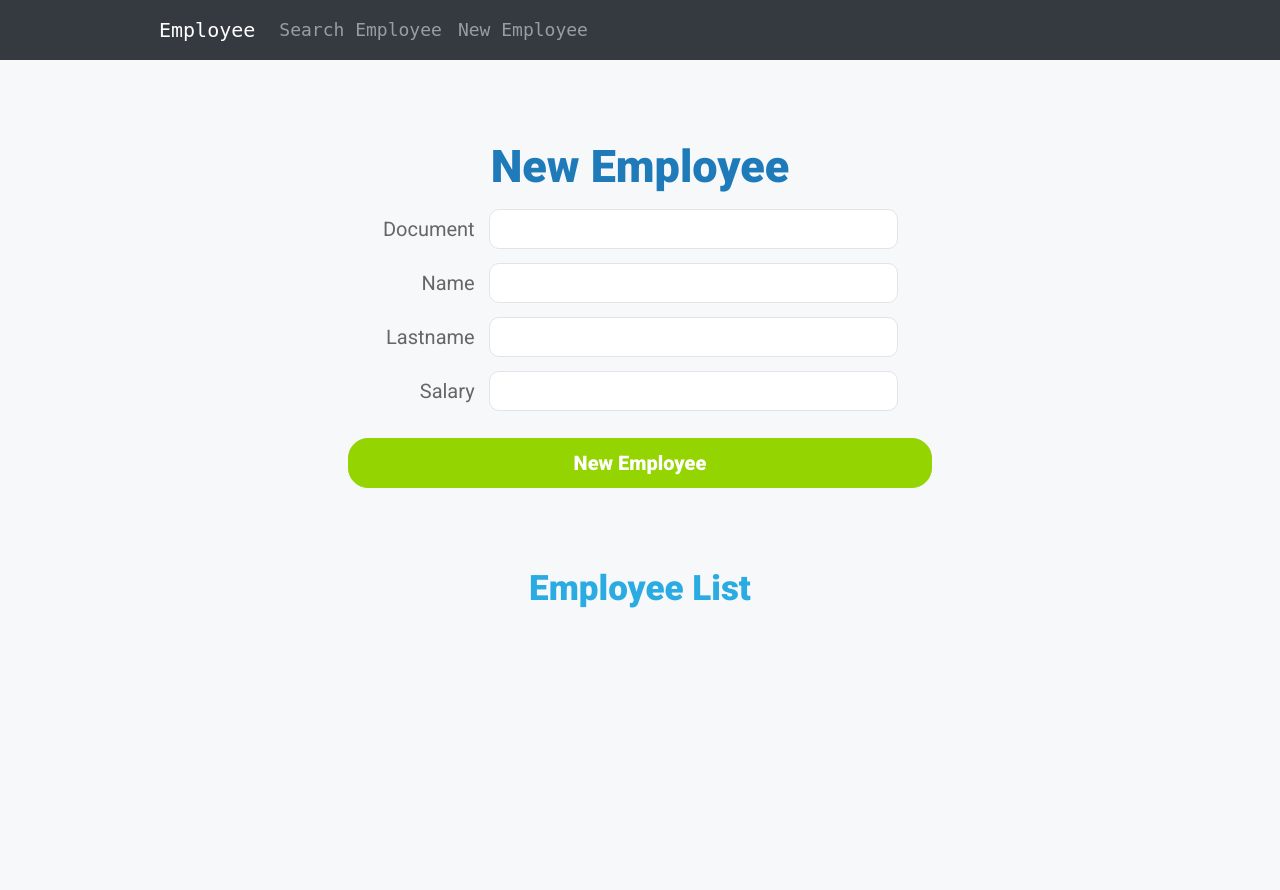
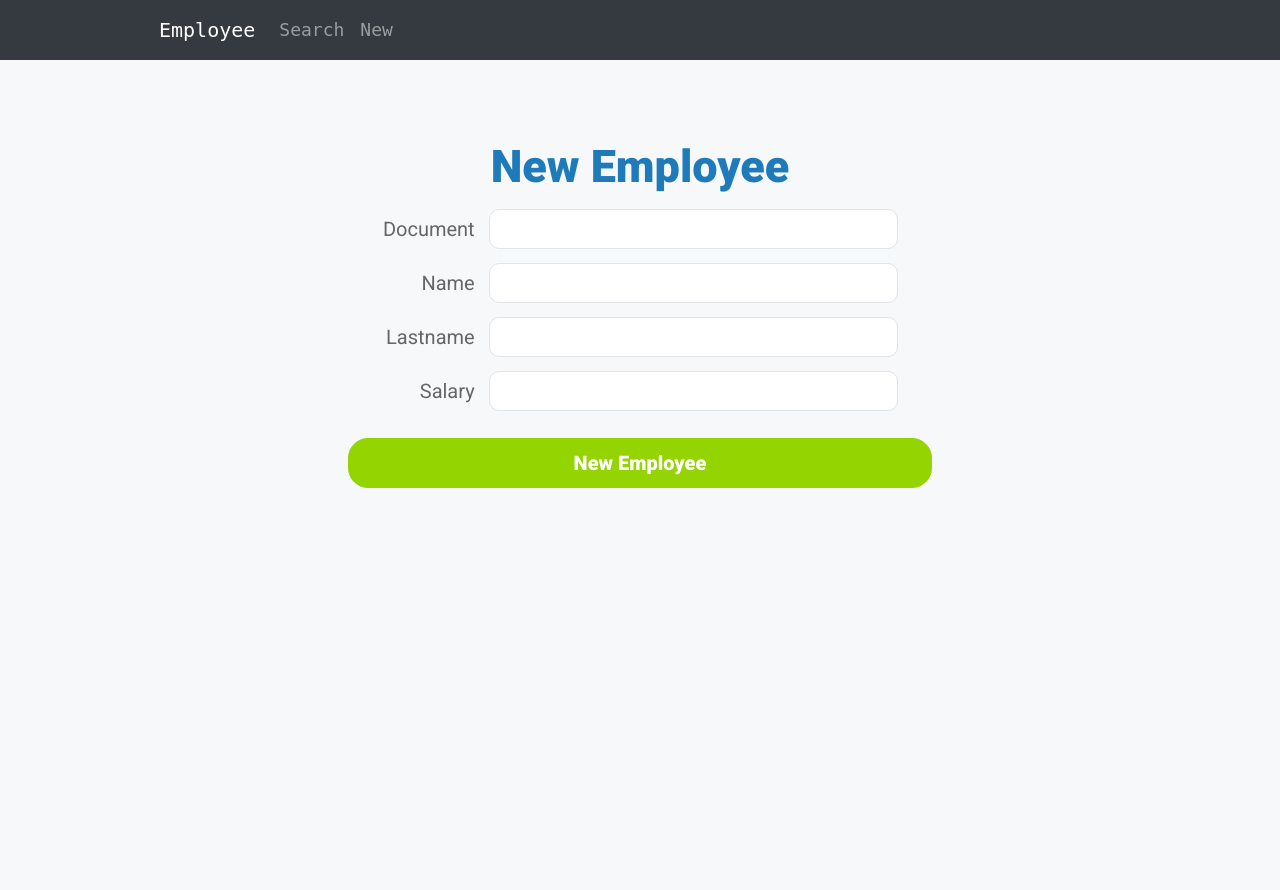
Before and after one commit to mafda/django_employees, a Django app: page / in a window 1280 px wide. Shown: the top 890 px of the page. Run offline with Django 3.2, Linux system fonts and the light colour scheme; data that the repository does not hold is empty; some libraries are stand-ins or nearby versions.

Commit message:
add search url

```diff
--- a/frontend/employees/forms.py
+++ b/frontend/employees/forms.py
@@ -2,8 +2,8 @@
 from .models import Employees
 
 
-class NameForm(forms.Form):
-    your_name = forms.CharField(label="Your name", max_length=100)
+class SearchForm(forms.Form):
+    search_text = forms.CharField(label="", max_length=100)
 
 
 class EmployeesForm(forms.ModelForm):
--- a/frontend/employees/templates/employees/base.html
+++ b/frontend/employees/templates/employees/base.html
@@ -18,12 +18,6 @@
   <!-- Custom CSS -->
   <link rel="stylesheet" type="text/css" href="{% static 'css/styles.css' %}">
 
-  <!-- {% block style %}
-  {% endblock style %} -->
-</head>
-
-<body>
-
   <div id="menu">
     <div class="container">
       <nav class="navbar navbar-expand-lg navbar-dark bg-dark">
@@ -35,18 +29,19 @@
         <div class="collapse navbar-collapse" id="navbarNav">
           <ul class="navbar-nav">
             <li class="nav-item">
-              <a class="nav-link" href="#">Search Employee</a>
+              <a class="nav-link" href="{% url 'employee_search' %}">Search</a>
             </li>
             <li class="nav-item">
-              <a class="nav-link" href="#">New Employee</a>
+              <a class="nav-link" href="{% url 'employees_list' %}">New</a>
             </li>
           </ul>
         </div>
       </nav>
     </div>
   </div>
+</head>
 
-
+<body>
   {% block content %}
   {% endblock content %}
 
--- a/frontend/employees/templates/employees/employees_list.html
+++ /dev/null
@@ -1,97 +0,0 @@
-{% extends 'employees/base.html' %}
-
-<body>
-  {% block content %}
-  <div id="employee">
-    <h1>New Employee</h1>
-
-    <div class="container">
-      <form id="employee-form">
-        {% csrf_token %}
-        {% for field in new_employee_form %}
-        <label class="labels">{{ field.label }}</label>
-        {{ field }}
-        {% endfor %}
-        <input type="submit" class="btn" value="New Employee" />
-        <form>
-    </div>
-
-    <div id="overlay">
-      <div id="list" class="employee_list">
-        <h2>Employee List</h2>
-        <ul id="employee-list">
-          {% for i in employees %}
-          <li>
-            <div class="employee_card">
-              <ul>
-                <p><span class="fa fa-user-circle" aria-hidden="true"></span></p>
-                <li>Document: {{i.document}} </li>
-                <li>
-                  <h4>Name: {{i.name}} </h4>
-                </li>
-                <li>
-                  <h4>Lastname: {{i.lastname}} </h4>
-                </li>
-                <li>
-                  <h5>Salary: {{i.salary}}</h5>
-                </li>
-              </ul>
-            </div>
-          </li>
-          {% endfor %}
-        </ul>
-      </div>
-    </div>
-
-  </div>
-
-  {% endblock content %}
-
-  {% block javascript %}
-
-  <script>
-    /*
-        On submiting the form, send the POST ajax
-        request to server and after successfull submission
-        display the object.
-    */
-    $("#employee-form").submit(function (e) {
-      // preventing from page reload and default actions
-      e.preventDefault();
-      // serialize the data for sending the form data.
-      var serializedData = $(this).serialize();
-      // make POST ajax call
-      $.ajax({
-        type: 'POST',
-        url: "{% url 'post_employee' %}",
-        data: serializedData,
-        success: function (response) {
-          // on successfull creating object
-          // 1. clear the form.
-          $("#employee-form").trigger('reset');
-          // 2. focus to nickname input
-          $("#id_nick_name").focus();
-
-          // display the newly employee to table.
-          var instance = JSON.parse(response["instance"]);
-          var fields = instance[0]["fields"];
-          $("#employee-list").prepend(
-            `<li>
-              <div class="employee_card">
-                <ul>
-                  <p class="fa fa-user-circle" aria-hidden="true"></p>
-                  <li>name: ${fields["name"]}</li>
-                  <li>lastname: ${fields["lastname"]}</li>
-                </ul>
-              </div>
-            </li>`
-          )
-        },
-        error: function (xhr, status, error) {
-          alert(xhr.responseText);
-        }
-      })
-    })
-  </script>
-
-  {% endblock javascript %}
--- a/frontend/employees/urls.py
+++ b/frontend/employees/urls.py
@@ -3,6 +3,7 @@
 from . import views
 
 urlpatterns = [
-    path("", views.index, name="employees_list"),
-    path("post/ajax/friend", views.postEmployees, name="post_employee"),
+    path("", views.employeeList, name="employees_list"),
+    path("search/", views.employeeSearch, name="employee_search"),
+    path("post/ajax/employee", views.employeeNew, name="employee_new"),
 ]
--- a/frontend/employees/views.py
+++ b/frontend/employees/views.py
@@ -40,21 +40,21 @@
 from django.http import JsonResponse
 from django.core import serializers
 from django.shortcuts import render
-from .forms import EmployeesForm
+from .forms import EmployeesForm, SearchForm
 from .models import Employees
 
 
-def index(request):
+def employeeList(request):
     new_employee_form = EmployeesForm()
     employees = Employees.objects.all()
     return render(
         request,
-        "employees_list.html",
+        "list.html",
         {"new_employee_form": new_employee_form, "employees": employees},
     )
 
 
-def postEmployees(request):
+def employeeNew(request):
     # request should be ajax and method should be POST.
     if request.is_ajax and request.method == "POST":
         # get the form data
@@ -72,3 +72,7 @@
 
     # some error ocurred
     return JsonResponse({"error": ""}, status=400)
+
+
+def employeeSearch(request):
+    return render(request, "search.html", {"form": SearchForm})
```
Also changed, not shown: frontend/employees/templates/employees/list.html (added, +96 -0 lines), frontend/employees/templates/employees/search.html (+3 -5 lines).
